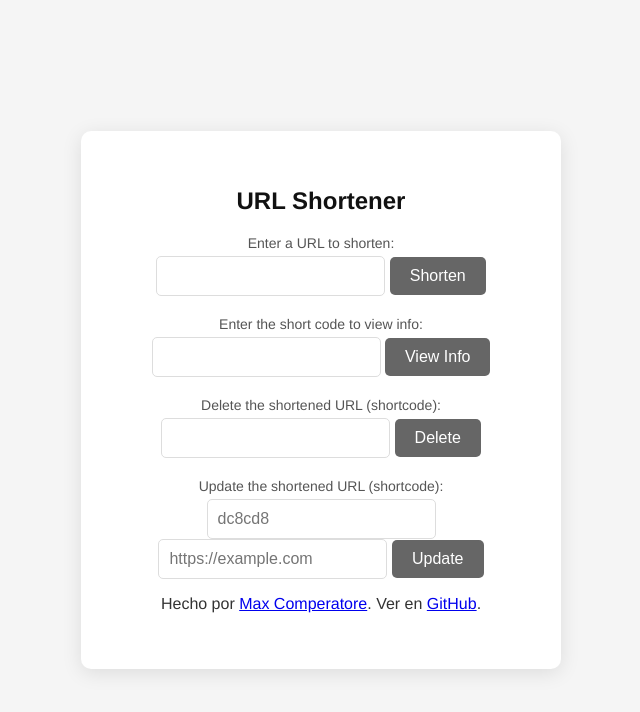
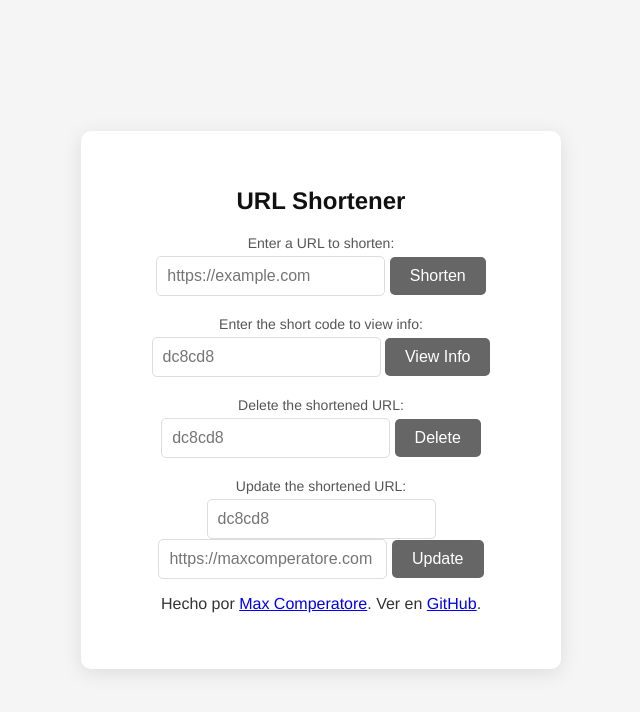
Before and after one commit to pyoneerC/shorturl-web, a Flask app: page / in a window 1280 px wide. Shown: the top 712 px of the page, without its empty margins (319-959 px from the left). Run offline with Flask 3, Linux system fonts and the light colour scheme.

Commit message:
placeholder text

```diff
--- a/templates/index.html
+++ b/templates/index.html
@@ -150,7 +150,7 @@ button:hover {
 
         <form action="{{ url_for('shorten_url') }}" method="POST">
             <label for="url">Enter a URL to shorten:</label>
-            <input type="url" name="url" id="url" required>
+            <input type="url" name="url" id="url" required placeholder="https://example.com">
             <button type="submit">Shorten</button>
         </form>
 
@@ -165,20 +165,20 @@ button:hover {
 
         <div style="margin-top: 20px;">
             <label for="view_short_code_input">Enter the short code to view info:</label>
-            <input type="text" id="view_short_code_input" required>
+            <input type="text" id="view_short_code_input" required placeholder="dc8cd8">
             <button type="button" onclick="redirectToInfo()">View Info</button>
         </div>
 
         <div style="margin-top: 20px;">
-            <label for="delete_short_code_input">Delete the shortened URL (shortcode):</label>
-            <input type="text" id="delete_short_code_input" required>
+            <label for="delete_short_code_input">Delete the shortened URL:</label>
+            <input type="text" id="delete_short_code_input" required placeholder="dc8cd8">
             <button type="button" onclick="deleteShortenedUrl()">Delete</button>
         </div>
 
     <div style="margin-top: 20px;">
-        <label for="update_short_code_input">Update the shortened URL (shortcode):</label>
+        <label for="update_short_code_input">Update the shortened URL:</label>
         <input type="text" id="update_short_code_code" required placeholder="dc8cd8" >
-        <input type="text" id="update_short_code_url" required placeholder="https://example.com" >
+        <input type="text" id="update_short_code_url" required placeholder="https://maxcomperatore.com">
         <button type="button" onclick="updateShortenedUrl()">Update</button>
     </div>
 
```
